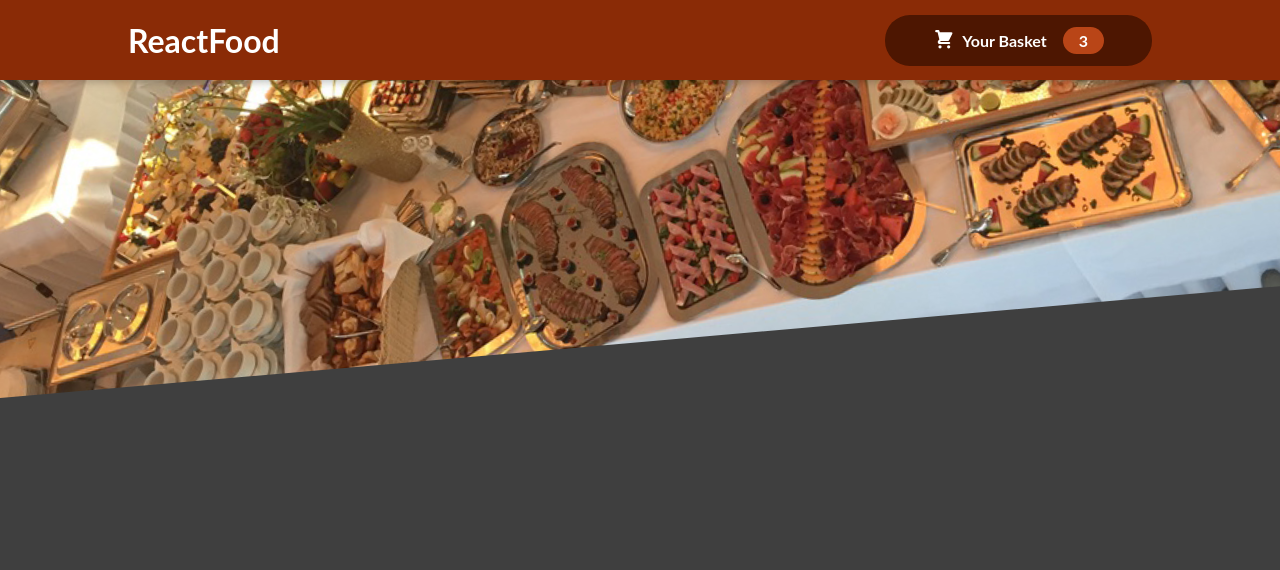
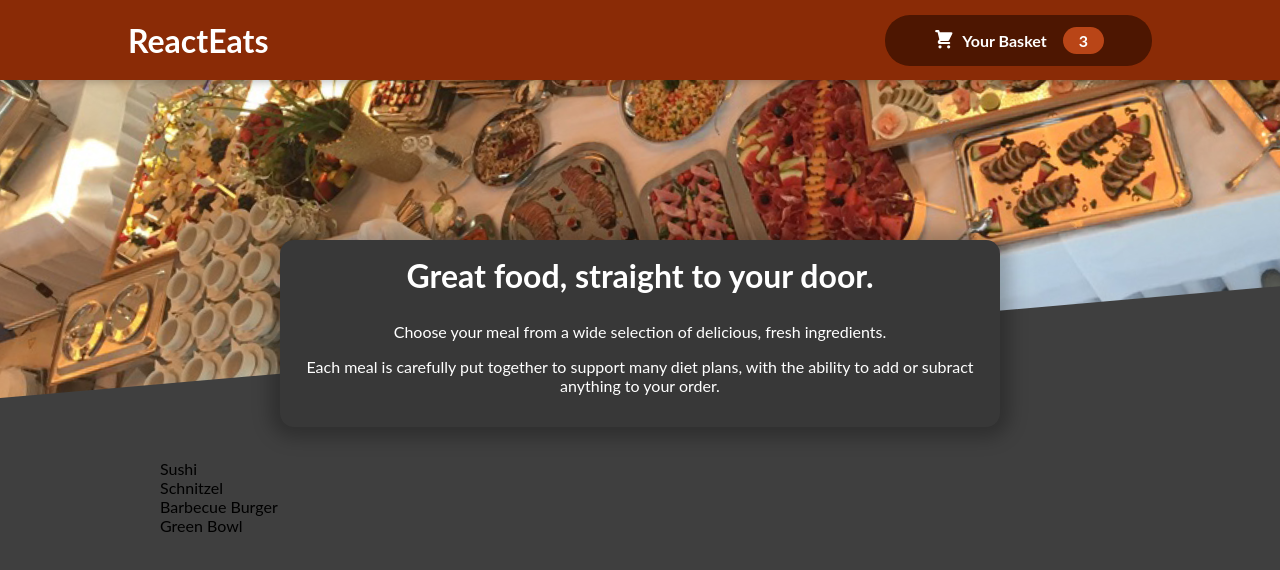
Before and after one commit to Josh-Brearley/Food-Ordering-App-ReactJS, a React (Create React App) app: page / in a window 1280 px wide. Shown: the top 570 px of the page. Built offline with nearby package versions, Linux system fonts and the light colour scheme.

Commit message:
added extra files.

```diff
--- a/src/App.js
+++ b/src/App.js
@@ -1,10 +1,14 @@
 import React, { Fragment } from "react";
 import Header from "./components/Layout/Header";
+import Meals from "./components/Meals/Meals";
 
 function App() {
   return (
     <Fragment>
       <Header />
+      <main>
+        <Meals />
+      </main>
     </Fragment>
   );
 }
--- a/src/components/Layout/Header.js
+++ b/src/components/Layout/Header.js
@@ -7,7 +7,7 @@
   return (
     <Fragment>
       <header className={classes.header}>
-        <h1>ReactFood</h1>
+        <h1>ReactEats</h1>
         <HeaderBasketButton />
       </header>
       <div className={classes["main-image"]}>
--- /dev/null
+++ b/src/components/Meals/AvailableMeals.js
@@ -0,0 +1,40 @@
+import classes from "./AvailableMeals.module.css";
+
+const DUMMY_MEALS = [
+  {
+    id: "m1",
+    name: "Sushi",
+    description: "Finest fish and veggies",
+    price: 22.99,
+  },
+  {
+    id: "m2",
+    name: "Schnitzel",
+    description: "A german specialty!",
+    price: 16.5,
+  },
+  {
+    id: "m3",
+    name: "Barbecue Burger",
+    description: "American, raw, meaty",
+    price: 12.99,
+  },
+  {
+    id: "m4",
+    name: "Green Bowl",
+    description: "Healthy...and green...",
+    price: 18.99,
+  },
+];
+
+const AvailableMeals = () => {
+  const mealsList = DUMMY_MEALS.map((meal) => <li>{meal.name}</li>);
+
+  return (
+    <section className={classes.meals}>
+      <ul>{mealsList}</ul>
+    </section>
+  );
+};
+
+export default AvailableMeals;
--- /dev/null
+++ b/src/components/Meals/AvailableMeals.module.css
@@ -0,0 +1,24 @@
+.meals {
+  max-width: 60rem;
+  width: 90%;
+  margin: 2rem auto;
+  animation: meals-appear 1s ease-out forwards;
+}
+
+.meals ul {
+  list-style: none;
+  margin: 0;
+  padding: 0;
+}
+
+@keyframes meals-appear {
+  from {
+    opacity: 0;
+    transform: translateY(3rem);
+  }
+
+  to {
+    opacity: 1;
+    transform: translateY(0);
+  }
+}
--- /dev/null
+++ b/src/components/Meals/MealSummary.module.css
@@ -0,0 +1,18 @@
+.summary {
+  text-align: center;
+  max-width: 45rem;
+  width: 90%;
+  margin: auto;
+  margin-top: -10rem;
+  position: relative;
+  background-color: #383838;
+  color: white;
+  border-radius: 14px;
+  padding: 1rem;
+  box-shadow: 0 1px 18px 10px rgba(0, 0, 0, 0.25);
+}
+
+.summary h2 {
+  font-size: 2rem;
+  margin-top: 0;
+}
--- /dev/null
+++ b/src/components/Meals/Meals.js
@@ -0,0 +1,14 @@
+import { Fragment } from "react";
+import MealsSummary from "./MealsSummary";
+import AvailableMeals from "./AvailableMeals";
+
+const Meals = () => {
+  return (
+    <Fragment>
+      <MealsSummary />
+      <AvailableMeals />
+    </Fragment>
+  );
+};
+
+export default Meals;
--- /dev/null
+++ b/src/components/Meals/MealsSummary.js
@@ -0,0 +1,18 @@
+import classes from "./MealSummary.module.css";
+
+const MealsSummary = () => {
+  return (
+    <section className={classes.summary}>
+      <h2> Great food, straight to your door.</h2>
+      <p>
+        Choose your meal from a wide selection of delicious, fresh ingredients.
+      </p>
+      <p>
+        Each meal is carefully put together to support many diet plans, with the
+        ability to add or subract anything to your order.
+      </p>
+    </section>
+  );
+};
+
+export default MealsSummary;
```
Also changed, not shown: 1 other file (tests, documents, lock files or other folders).
